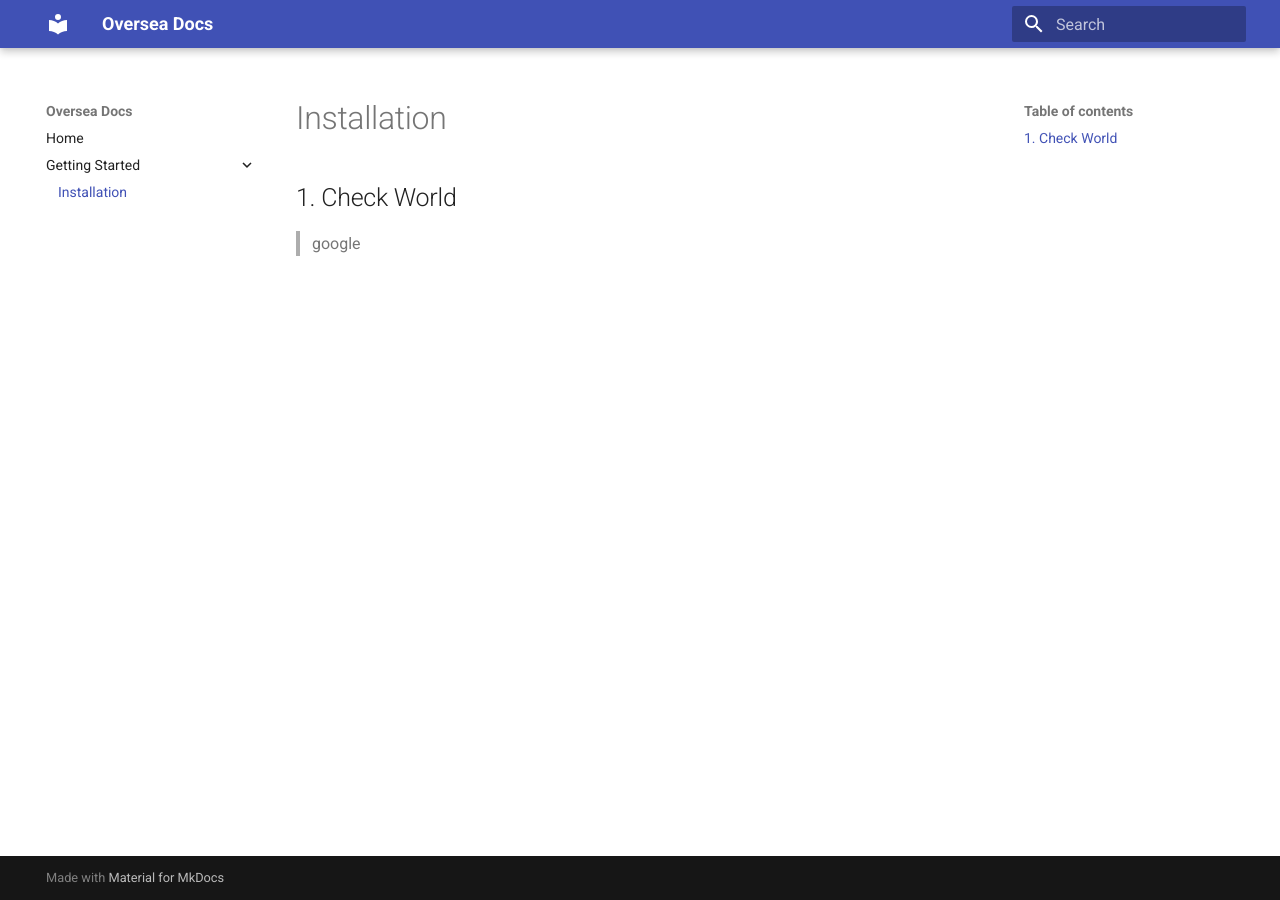
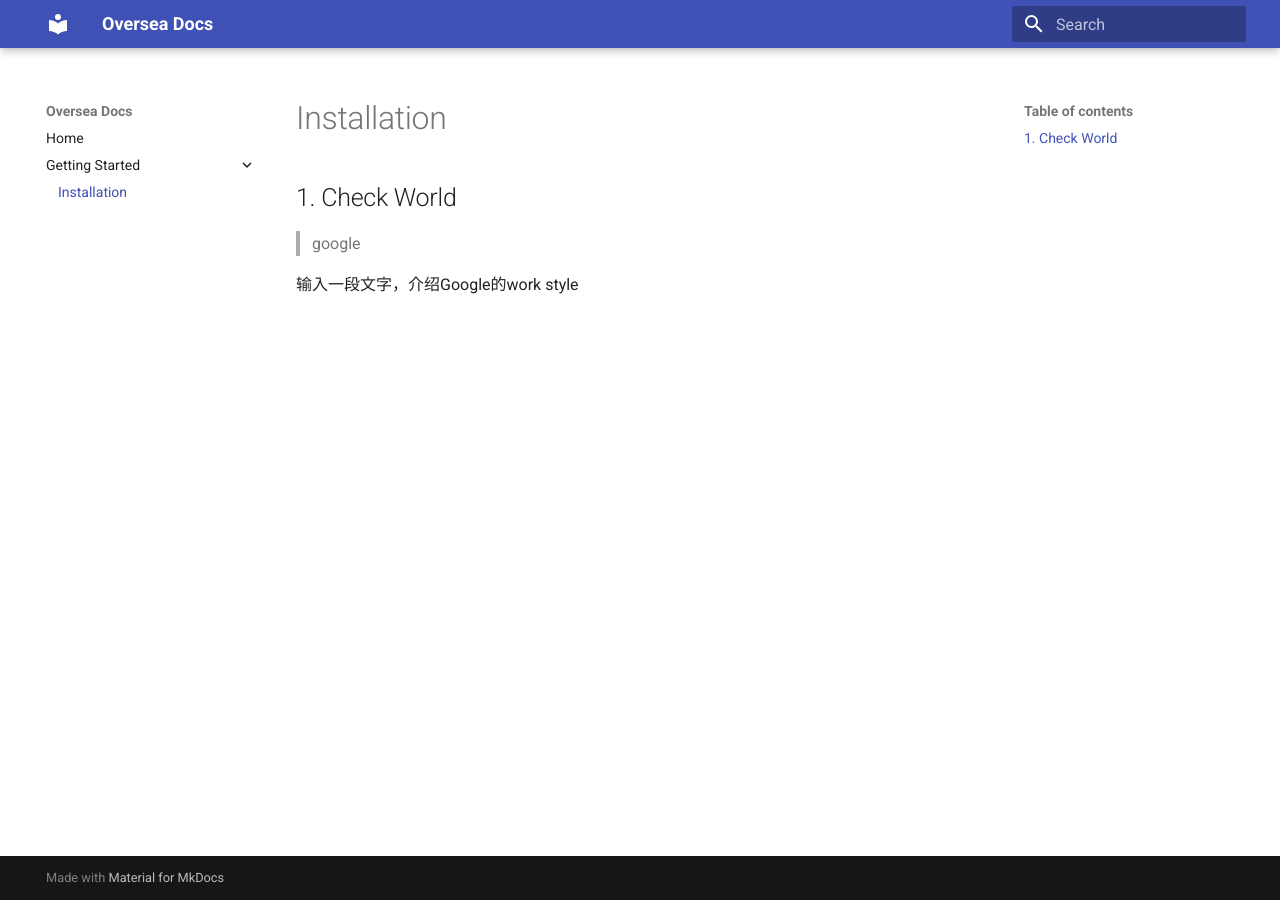
Before and after one commit to samzong/oversea-docs, an MkDocs documentation site: the page built from docs/getting-started.md, in a window 1280 px wide. Built offline with MkDocs 1.6.1 and Material for MkDocs 9.7.7, drawn with Linux system fonts in a browser that asks for light colours.

Commit message:
commit for getting-started

```diff
--- a/docs/getting-started.md
+++ b/docs/getting-started.md
@@ -5,3 +5,5 @@
 
 
 > google
+
+输入一段文字，介绍Google的work style
```
